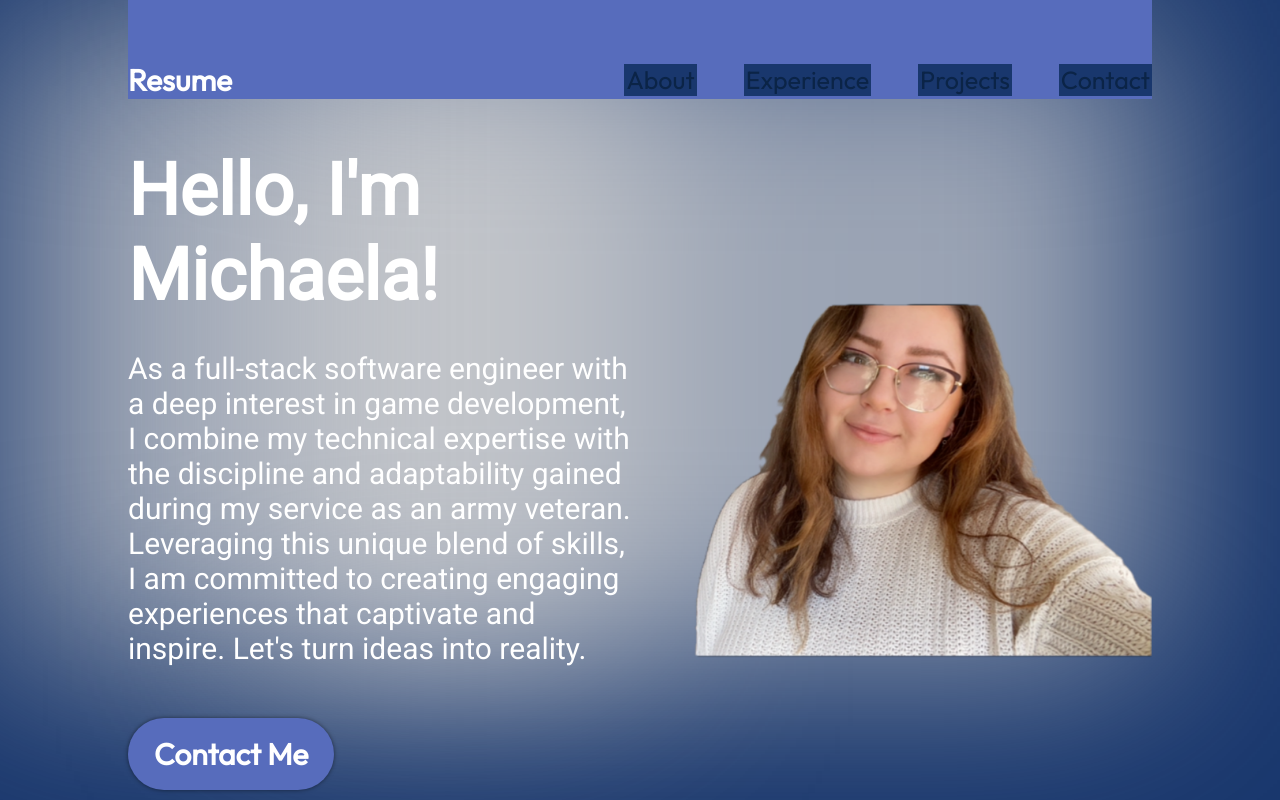
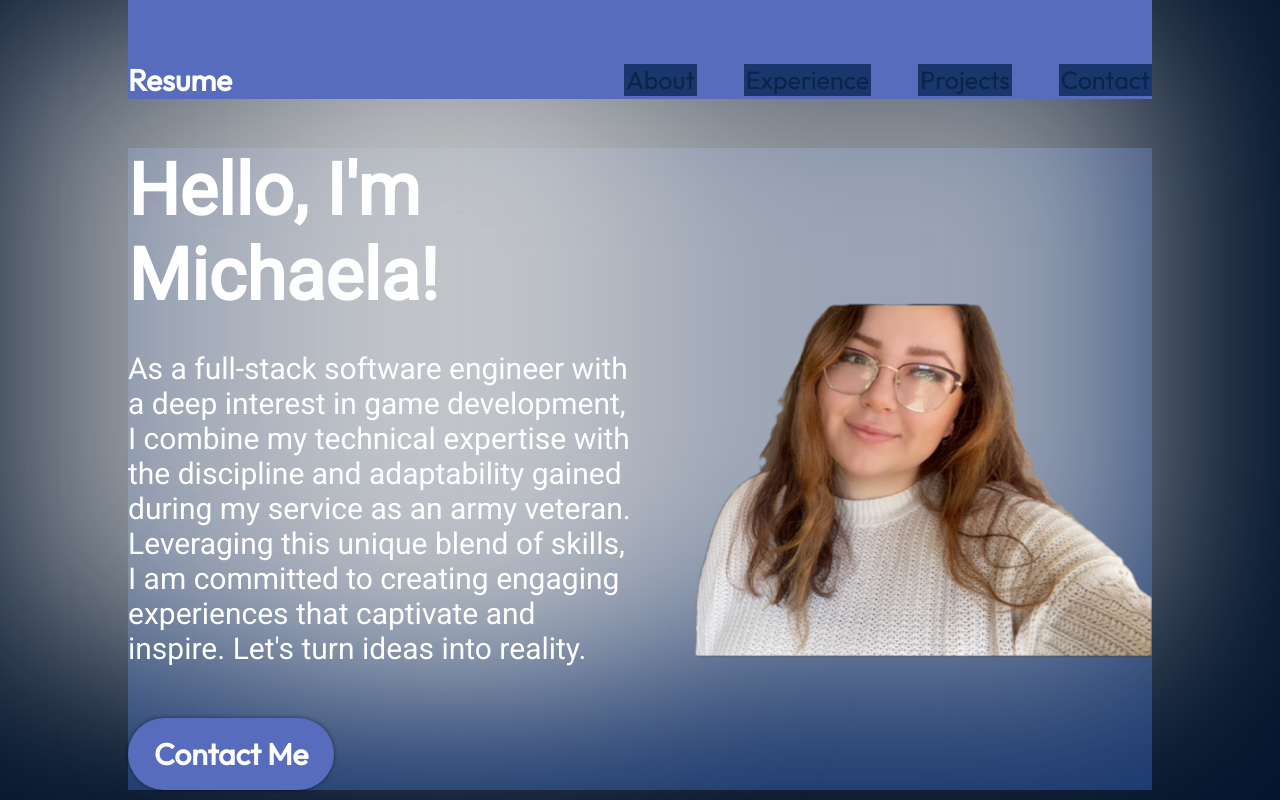
Before and after one commit to MichaelaArteberry/MichaelaArteberry.github.io, a React (Vite) app in the folder portfolio/: page / in a window 1280 px wide. Shown: the top 800 px of the page. Built offline with nearby package versions, Linux system fonts and the light colour scheme.

Commit message:
testing color

```diff
--- a/portfolio/src/App.module.css
+++ b/portfolio/src/App.module.css
@@ -1,7 +1,7 @@
 @import './vars.css';
 
 .App {
-    background-color: --var(--color-bg);
+    background-color: var(--color-bg);
     width: 100%;
     height: 100%;
     overflow: hidden;
```
